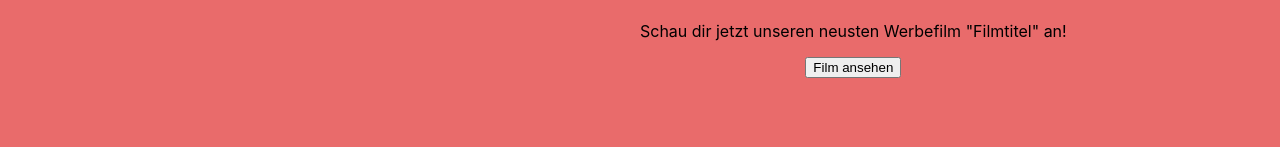
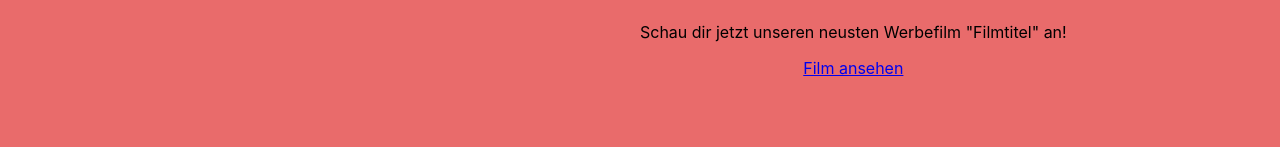
Before and after one commit to sdarby1/OctoClick-Website, a React (Create React App) app: page / in a window 1280 px wide. Shown: the part 378-525 px from the top of the page. Built offline with nearby package versions, Linux system fonts and the light colour scheme.

Commit message:
Some hero banner changes/fixes

```diff
--- a/src/components/Header.js
+++ b/src/components/Header.js
@@ -18,7 +18,7 @@ const Header = () => {
           <div class="hero-title-section">
             <h1>OctoClick</h1>
             <p>Schau dir jetzt unseren neusten Werbefilm "Filmtitel" an!</p>
-            <button href="/film">Film ansehen</button>
+            <Link to="/film">Film ansehen</Link>
           </div>
         </div>
       ) : (
--- a/src/styles/header.css
+++ b/src/styles/header.css
@@ -48,6 +48,7 @@ header nav ul{
     align-items: center;
     flex-direction: column;
     justify-content: center;
+    text-align: center;
 }
 
 h1 {
```
